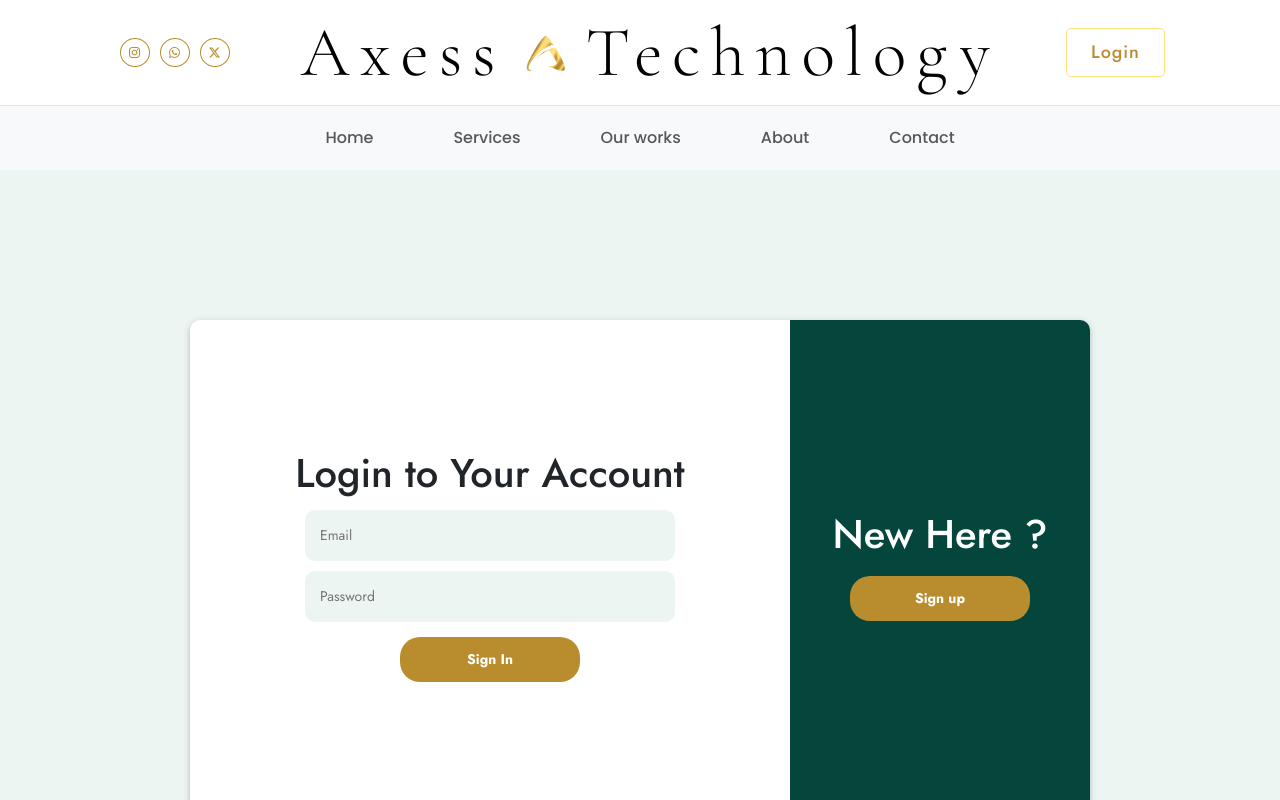
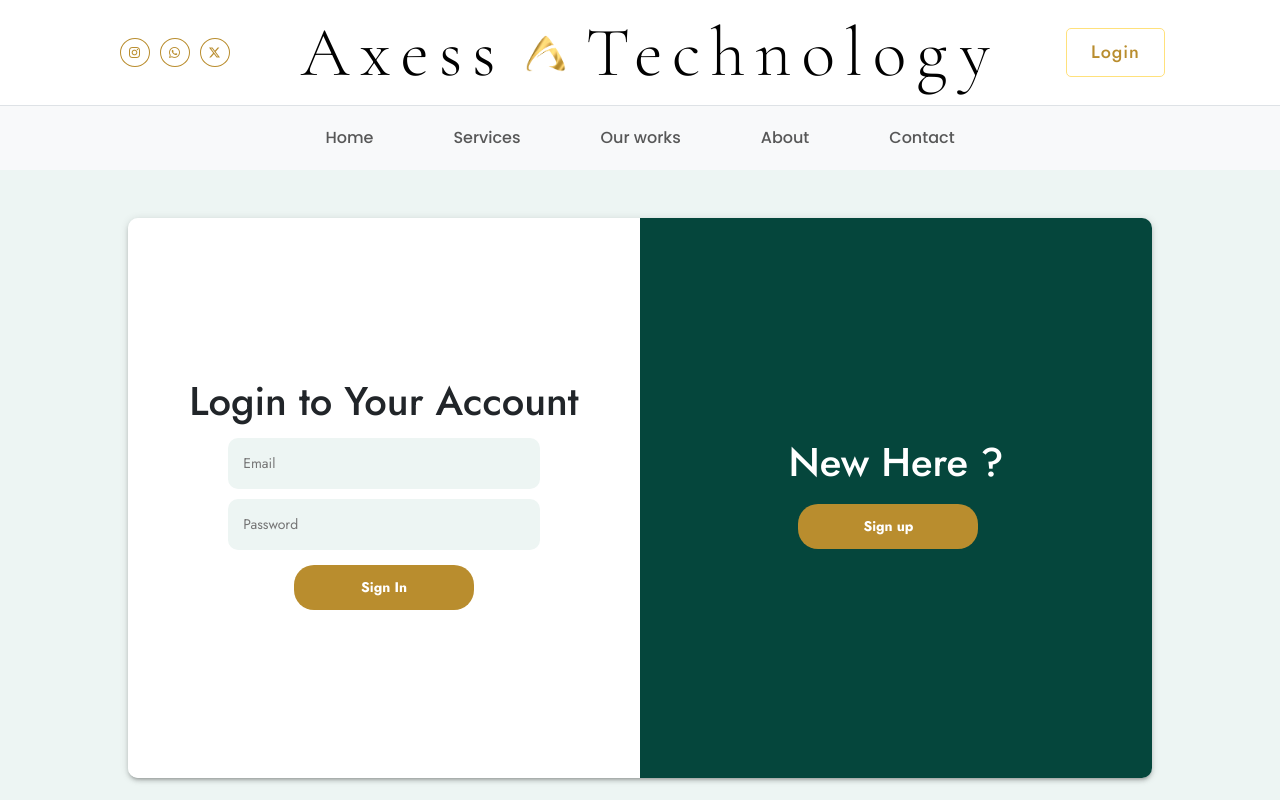
Before and after one commit to axessmongo/AxessTechnology-project, a React (Vite) app in the folder client/: page /login in a window 1280 px wide. Shown: the top 800 px of the page. Built offline with nearby package versions, Linux system fonts and the light colour scheme.

Commit message:
login page

```diff
--- a/client/src/assets/css/Login.scss
+++ b/client/src/assets/css/Login.scss
@@ -1,7 +1,7 @@
 .login{
     .login_container {
         width: 100%;
-        min-height: 100vh;
+        min-height: 60vh;
         background-color:#edf5f3;
         display: flex;
         align-items: center;
@@ -9,18 +9,18 @@
     }
 
     .login_form_container {
-        width: 900px;
-        height: 500px;
-        display: flex;
+        width: 80vw;
+        height: 70vh;
+        // display: flex;
         border-radius: 10px;
         box-shadow: 0px 3px 3px -2px rgb(0 0 0 / 20%),
             0px 3px 4px 0px rgb(0 0 0 / 14%), 0px 1px 8px 0px rgb(0 0 0 / 12%);
     }
 
     .left {
-        flex: 2;
+        // flex: 2;
         display: flex;
-        flex-direction: column;
+        // flex-direction: column;
         align-items: center;
         justify-content: center;
         background-color:white;
@@ -42,7 +42,7 @@
     .input {
         outline: none;
         border: none;
-        width: 370px;
+        width: 80%;
         padding: 15px;
         border-radius: 10px;
         background-color: #edf5f3;
@@ -62,9 +62,9 @@
     }
 
     .right {
-        flex: 1;
+        // flex: 1;
         display: flex;
-        flex-direction: column;
+        // flex-direction: column;
         align-items: center;
         justify-content: center;
         background-color:#05463c;
--- a/client/src/pages/Login.jsx
+++ b/client/src/pages/Login.jsx
@@ -50,11 +50,11 @@ function Login() {
     <div>
       <Navbar />
       <div className='login bg-axess-gold-3'>
-        <div className='login_container'>
-          <div className='login_form_container'>
-            <div className='left'>
+        <div className='login_container p-5'>
+          <div className='login_form_container row justify-content-center '>
+            <div className='col-md-6 left'>
               <form className='form_container' onSubmit={handleSubmit}>
-                <h1>Login to Your Account</h1>
+                <h1 className='text-center'>Login to Your Account</h1>
                 <input
                   type='email'
                   placeholder='Email'
@@ -79,13 +79,16 @@ function Login() {
                 <ToastContainer />
               </form>
             </div>
-            <div className='right'>
+            <div className='col-md-6 right'>
+              <div>
                 <h1>New Here ?</h1>
                 <Link to='/register'>
                   <button type='button' className='green_btn'>
                     Sign up
                   </button>
                 </Link>
+              </div>
+
             </div>
           </div>
         </div>
```
Also changed, not shown: client/src/pages/Services.jsx (line endings or trailing spaces). Lines whose indentation alone changed are shown as unchanged.
